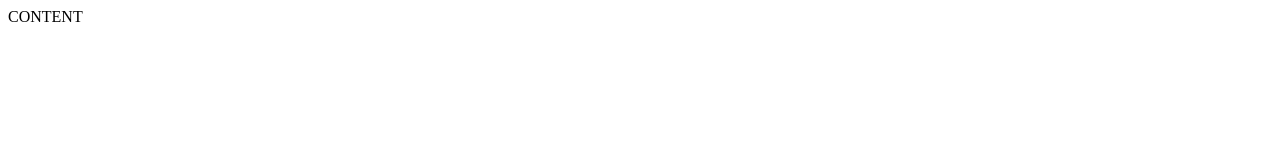
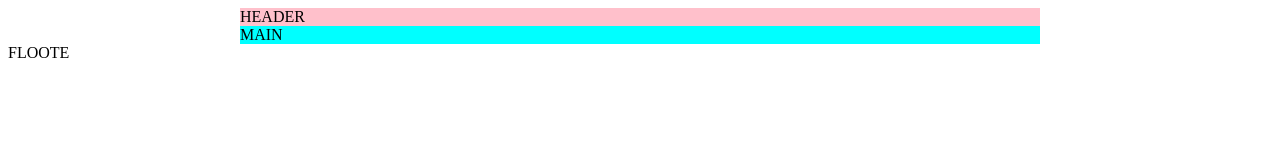
Before and after one commit to Jurgita011/07-marsas, a website: page index.html in a window 1280 px wide. Drawn offline with Linux system fonts and the light colour scheme.

Commit message:
Style tag'as

```diff
--- a/index.html
+++ b/index.html
@@ -1,12 +1,39 @@
 <!DOCTYPE html>
 <html lang="en">
+
 <head>
     <meta charset="UTF-8">
     <meta http-equiv="X-UA-Compatible" content="IE=edge">
     <meta name="viewport" content="widt, initial-scale=1.0">
     <title>Marsas</title>
+<style>
+      header,
+        main,
+        footer {
+            width: 800px;
+        margin-left:calc((100% - 800px) / 2) ;
+        }
+
+    header {
+        background-color: pink;
+
+}
+
+    main {
+    background-color: aqua;
+
+}
+
+      footer {
+    background-color: coral ;
+
+}
+</style>
 </head>
+
 <body>
-    CONTENT
+    <header>HEADER</header>
+    <main >MAIN</main>
+    <floote>FLOOTE<floote>
 </body>
 </html>
```
